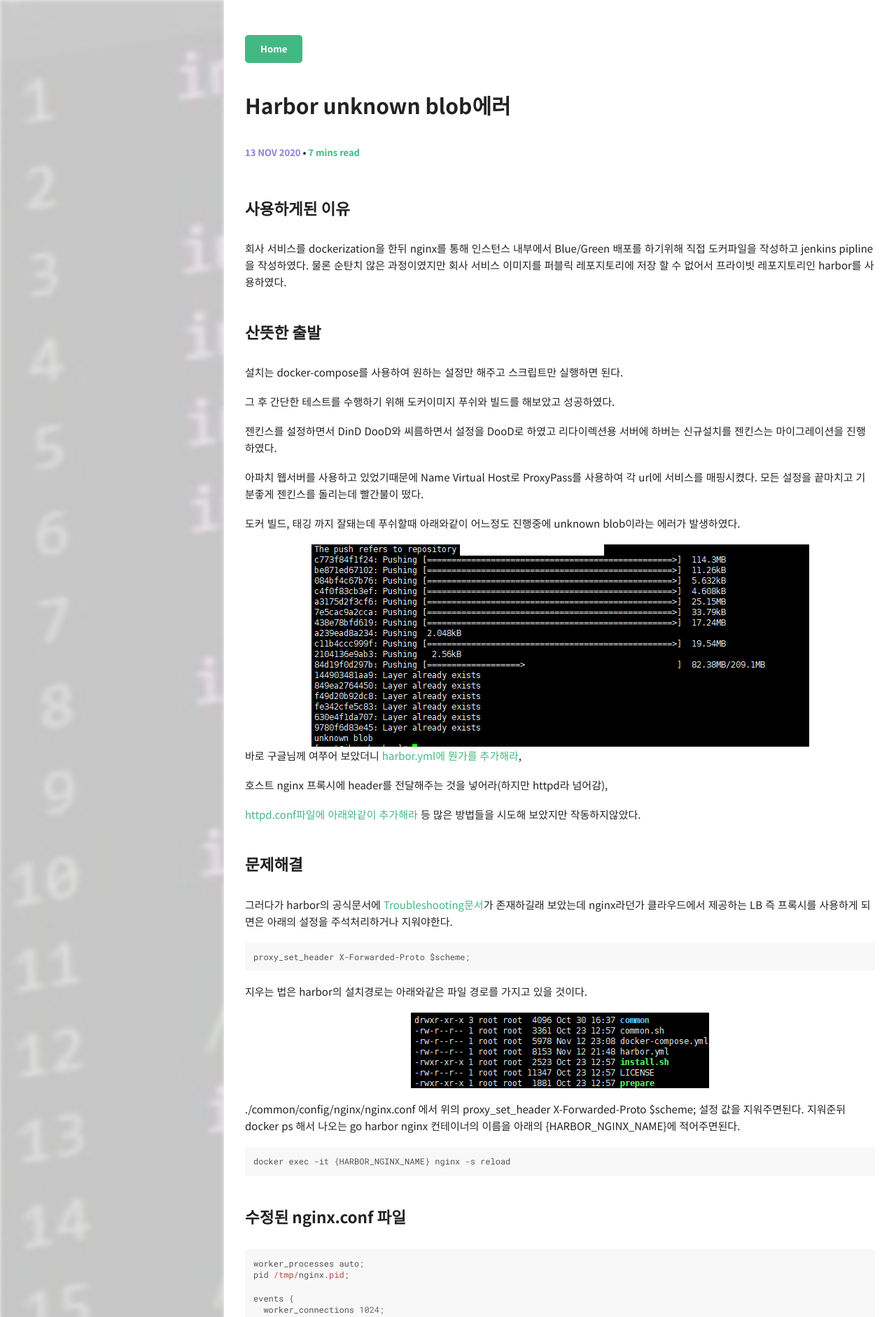
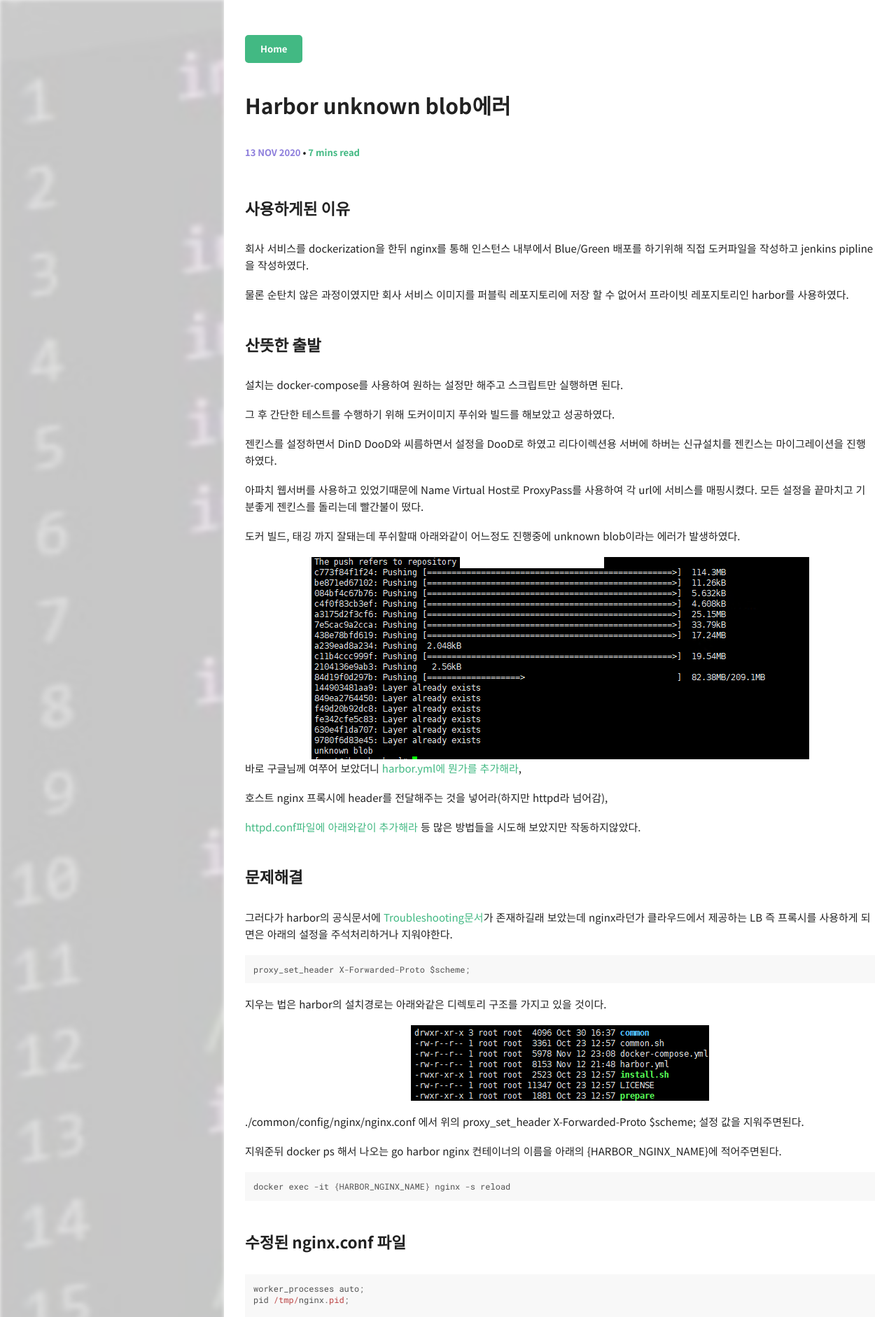
Before and after one commit to lcc3108/lcc3108.github.io, a Jekyll site: the page built from _posts/2020-11-13-harbor-in-proxy-required-setting.md, in a window 1280 px wide. Shown: the top 1882 px of the page at 70% size. Built offline with Jekyll 4.4.1, drawn with Linux system fonts in a browser that asks for light colours; comment, search, counter and statistics services are not loaded.

Commit message:
최종 수정

````diff
--- a/_posts/2020-11-13-harbor-in-proxy-required-setting.md
+++ b/_posts/2020-11-13-harbor-in-proxy-required-setting.md
@@ -10,6 +10,7 @@ comments: true
 ### 사용하게된 이유
 
 회사 서비스를 dockerization을 한뒤 nginx를 통해 인스턴스 내부에서 Blue/Green 배포를 하기위해 직접 도커파일을 작성하고 jenkins pipline을 작성하였다.
+
 물론 순탄치 않은 과정이였지만 회사 서비스 이미지를 퍼블릭 레포지토리에 저장 할 수 없어서 프라이빗 레포지토리인 harbor를 사용하였다.
 
 ### 산뜻한 출발
@@ -44,11 +45,12 @@ comments: true
 proxy_set_header X-Forwarded-Proto $scheme;
 ```
 
-지우는 법은 harbor의 설치경로는 아래와같은 파일 경로를 가지고 있을 것이다.
+지우는 법은 harbor의 설치경로는 아래와같은 디렉토리 구조를 가지고 있을 것이다.
 
 ![harbor-directory-ls.png](https://lcc3108.github.io/img/2020-11/harbor/Untitled%201.png)
 
 ./common/config/nginx/nginx.conf 에서 위의 proxy_set_header X-Forwarded-Proto $scheme; 설정 값을 지워주면된다.
+
 지워준뒤 docker ps 해서 나오는 go harbor nginx 컨테이너의 이름을 아래의 {HARBOR_NGINX_NAME}에 적어주면된다.
 
 ```groovy
````
